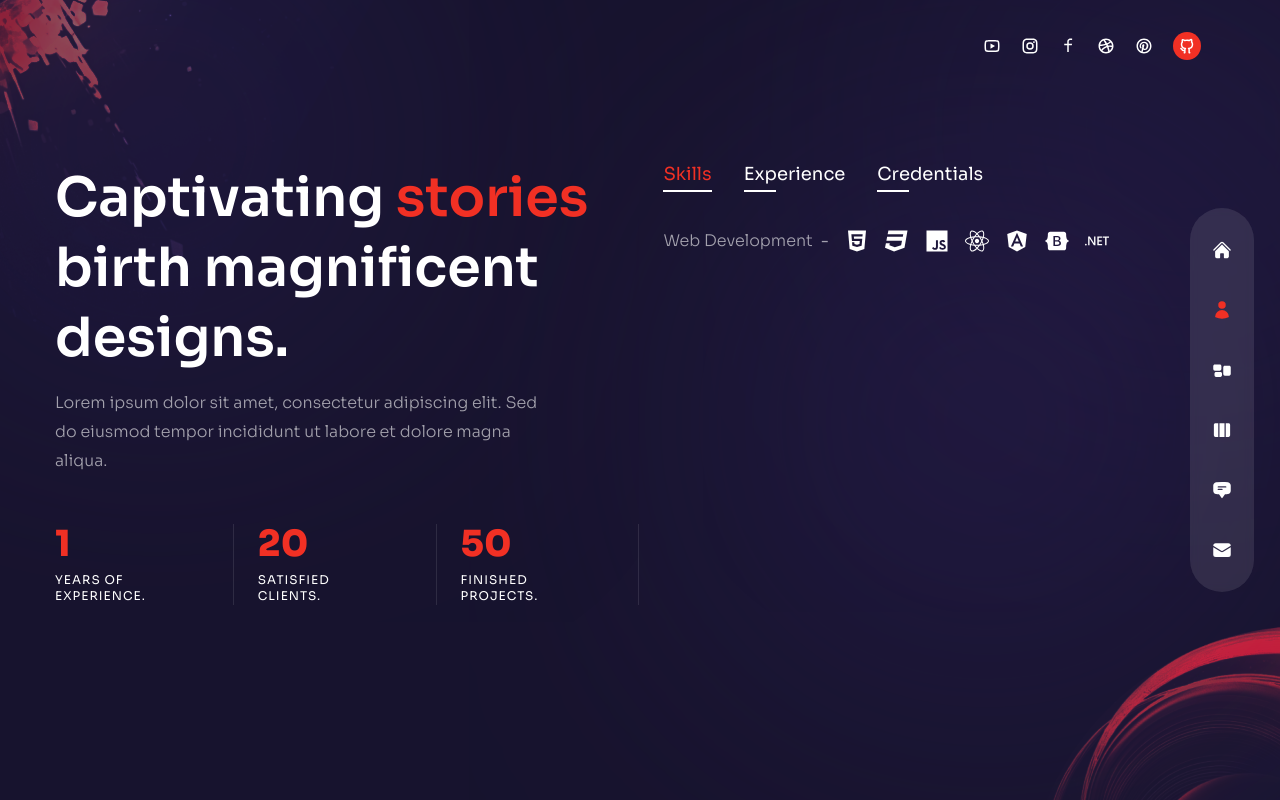
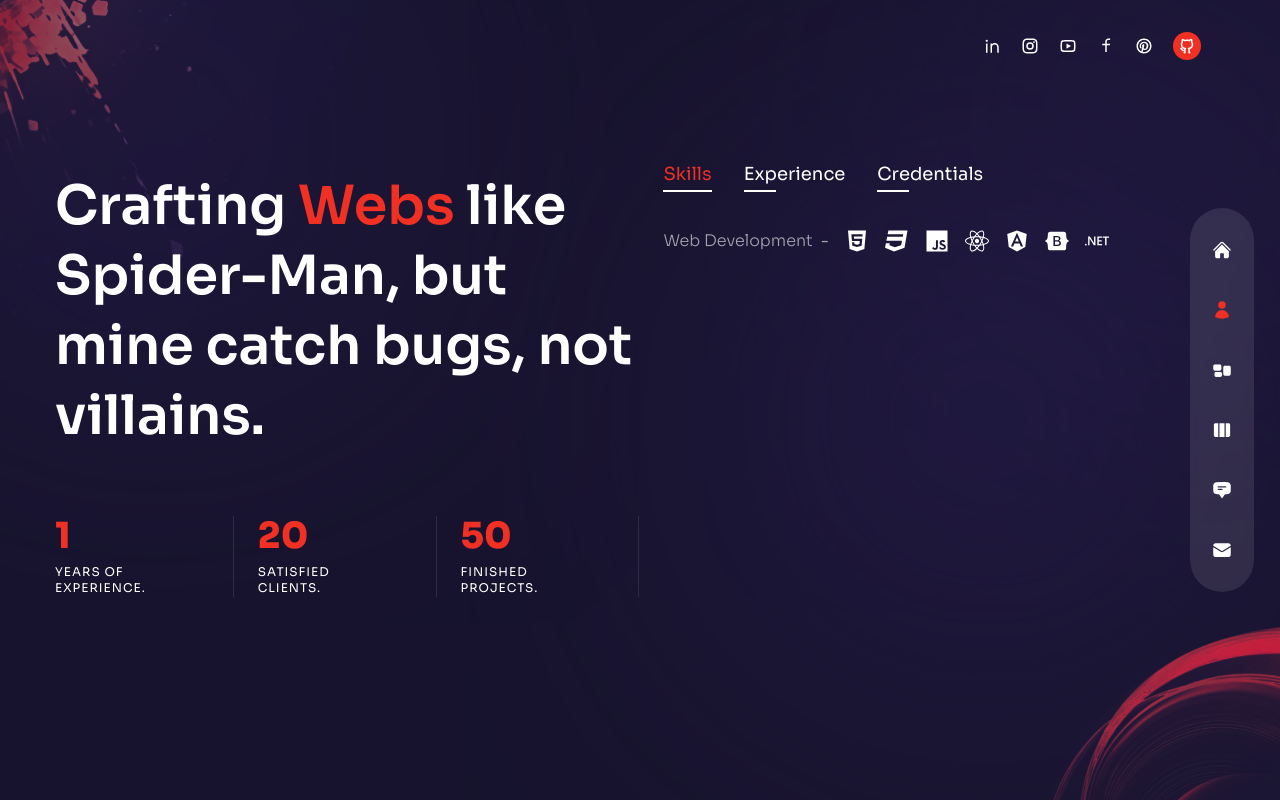
Before and after one commit to manuj-rai/React-Portfolio, a Next.js app: page /about in a window 1280 px wide. Built offline with nearby package versions, Linux system fonts and the light colour scheme.

Commit message:
modified:   components/ServiceSlider.jsx 	modified:   components/Socials.jsx 	modified:   pages/about/index.jsx

```diff
--- a/components/ServiceSlider.jsx
+++ b/components/ServiceSlider.jsx
@@ -15,8 +15,8 @@ import "swiper/css/pagination";
 
 const serviceData = [
   {
-    Icon: RxCrop,
-    title: "Branding",
+    Icon: RxDesktop,
+    title: "Development",
     description: "Lorem ipsum dolor sit amet, consectetur adipiscing elit.",
   },
   {
@@ -25,18 +25,18 @@ const serviceData = [
     description: "Lorem ipsum dolor sit amet, consectetur adipiscing elit.",
   },
   {
-    Icon: RxDesktop,
-    title: "Development",
+    Icon: RxRocket,
+    title: "SEO",
+    description: "Lorem ipsum dolor sit amet, consectetur adipiscing elit.",
+  },
+  {
+    Icon: RxCrop,
+    title: "Branding",
     description: "Lorem ipsum dolor sit amet, consectetur adipiscing elit.",
   },
   {
     Icon: RxReader,
     title: "Copywriting",
-    description: "Lorem ipsum dolor sit amet, consectetur adipiscing elit.",
-  },
-  {
-    Icon: RxRocket,
-    title: "SEO",
     description: "Lorem ipsum dolor sit amet, consectetur adipiscing elit.",
   },
 ];
--- a/components/Socials.jsx
+++ b/components/Socials.jsx
@@ -4,31 +4,31 @@ import {
   RiYoutubeLine,
   RiInstagramLine,
   RiFacebookLine,
-  RiDribbbleLine,
+  RiLinkedinLine,
   RiGithubLine,
   RiPinterestLine,
 } from "react-icons/ri";
 
 export const socialData = [
   {
-    name: "YouTube",
-    link: "https://youtube.com",
-    Icon: RiYoutubeLine,
+    name: "LinkedIn",
+    link: "https://www.linkedin.com/in/manujrai/",
+    Icon: RiLinkedinLine,
   },
   {
     name: "Instagram",
-    link: "https://instagram.com",
+    link: "https://instagram.com/manuj_rai_official",
     Icon: RiInstagramLine,
+  },
+  {
+    name: "YouTube",
+    link: "https://youtube.com/@manuj_rai",
+    Icon: RiYoutubeLine,
   },
   {
     name: "Facebook",
     link: "https://facebook.com",
     Icon: RiFacebookLine,
-  },
-  {
-    name: "Dribbble",
-    link: "https://dribbble.com",
-    Icon: RiDribbbleLine,
   },
   {
     name: "Pinterest",
--- a/pages/about/index.jsx
+++ b/pages/about/index.jsx
@@ -83,8 +83,8 @@ const About = () => {
             exit="hidden"
             className="h2"
           >
-            Captivating <span className="text-accent">stories</span> birth
-            magnificent designs.
+          Crafting <span className='text-accent'>Webs</span> like Spider-Man,
+          but mine catch bugs, not villains.
           </motion.h2>
           <motion.p
             variants={fadeIn("right", 0.4)}
@@ -92,8 +92,8 @@ const About = () => {
             animate="show"
             className="max-w-[500px] mx-auto xl:mx-0 mb-6 xl:mb-12 px-2 xl:px-0"
           >
-           Lorem ipsum dolor sit amet, consectetur adipiscing elit.
-           Sed do eiusmod tempor incididunt ut labore et dolore magna aliqua.
+           {/* Lorem ipsum dolor sit amet, consectetur adipiscing elit.
+           Sed do eiusmod tempor incididunt. */}
           </motion.p>
 
           {/* counters */}
```
